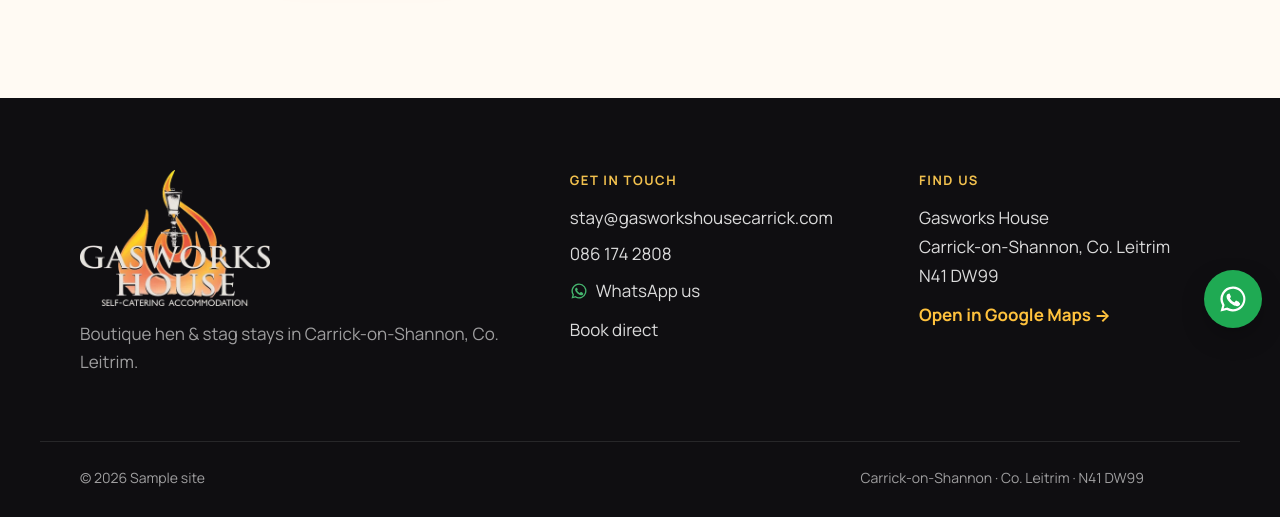
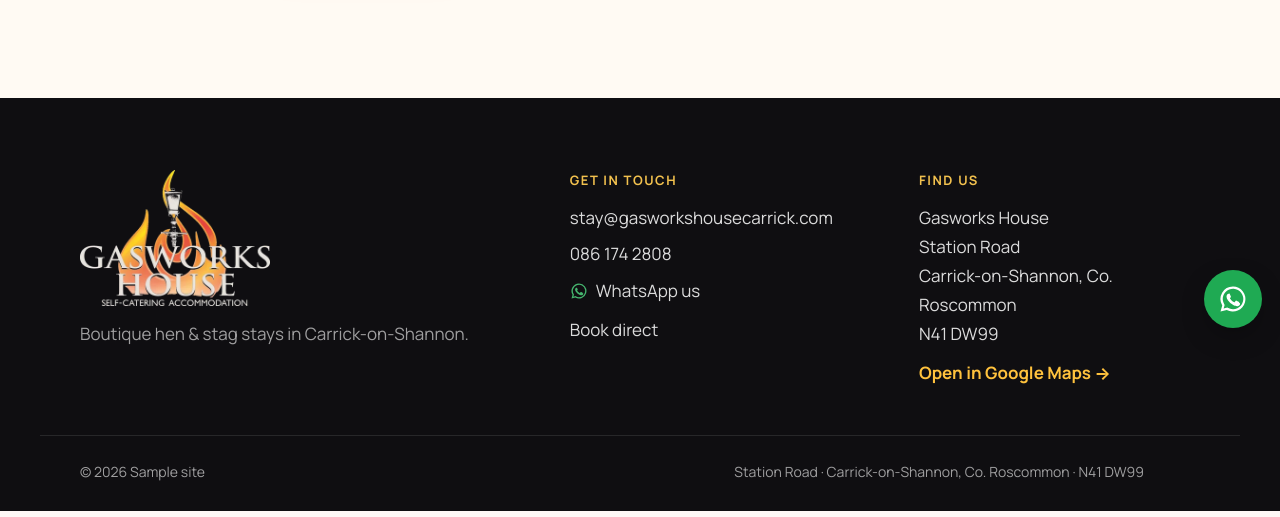
Before and after one commit to brianodowd16-tech/northwestcomplete, a WordPress theme: template gasworkshousecarrick/gasworks-house/404.php in a window 1280 px wide. Shown: the part 454-971 px from the top of the page. Run offline with PHP 8.4 and a stand-in for WordPress, Linux system fonts and the light colour scheme; the site name, menu and one post (Sample post) are stand-ins, and other content is empty; some libraries are stand-ins or nearby versions.

Commit message:
Station Road address, Co. Roscommon, Google Business Profile link
- Address: Station Road, Carrick-on-Shannon, Co. Roscommon, N41 DW99
  in the footer, map bar and structured data; county corrected from
  Leitrim everywhere it describes the house
- 'Open/View on Google Maps' links go to the Business Profile listing
  (new setting); directions route to the house

Co-Authored-By: Claude Opus 5.5 <noreply@anthropic.com>
Claude-Session: https://claude.ai/code/session_01TfcG1Sk9vAKVEoyehBsksM

```diff
--- a/gasworkshousecarrick/gasworks-house/assets/css/main.css
+++ b/gasworkshousecarrick/gasworks-house/assets/css/main.css
@@ -354,6 +354,9 @@ p { margin: 0 0 1em; }
 .map { min-height: 340px; overflow: hidden; background: var(--cream); }
 .map-bar { display: flex; flex-wrap: wrap; align-items: center; justify-content: space-between; gap: 12px 16px; padding: 14px 18px; }
 .map-bar address { font-style: normal; font-weight: 600; font-size: 15px; }
+.map-actions { display: flex; align-items: center; gap: 16px; }
+.text-link-dark { font-weight: 700; font-size: 15px; color: var(--copper-dark); text-decoration: none; }
+.text-link-dark:hover { text-decoration: underline; }
 .map iframe { width: 100%; height: 100%; min-height: 340px; border: 0; display: block; }
 
 /* ---------- Reviews ---------- */
--- a/gasworkshousecarrick/gasworks-house/footer.php
+++ b/gasworkshousecarrick/gasworks-house/footer.php
@@ -18,7 +18,7 @@ $gwh_wa     = gwh_whatsapp_url();
 	<div class="wrap footer-grid">
 		<div>
 			<img class="footer-logo" src="<?php echo esc_url( gwh_brand_url( 'logo-light.webp' ) ); ?>" width="400" height="286" alt="<?php esc_attr_e( 'Gasworks House', 'gasworks-house' ); ?>" loading="lazy">
-			<p class="muted"><?php esc_html_e( 'Boutique hen & stag stays in Carrick-on-Shannon, Co. Leitrim.', 'gasworks-house' ); ?></p>
+			<p class="muted"><?php esc_html_e( 'Boutique hen & stag stays in Carrick-on-Shannon.', 'gasworks-house' ); ?></p>
 		</div>
 		<div>
 			<p class="footer-title"><?php esc_html_e( 'Get in touch', 'gasworks-house' ); ?></p>
@@ -55,7 +55,7 @@ $gwh_wa     = gwh_whatsapp_url();
 	</div>
 	<div class="wrap footer-base muted">
 		<span>&copy; <?php echo esc_html( gmdate( 'Y' ) ); ?> <?php echo esc_html( get_bloginfo( 'name' ) ); ?></span>
-		<span><?php echo esc_html( sprintf( 'Carrick-on-Shannon · Co. Leitrim · %s', gwh_mod( 'eircode' ) ) ); ?></span>
+		<span><?php echo esc_html( implode( ' · ', array_slice( gwh_address_lines(), 1 ) ) ); ?></span>
 	</div>
 </footer>
 
--- a/gasworkshousecarrick/gasworks-house/front-page.php
+++ b/gasworkshousecarrick/gasworks-house/front-page.php
@@ -213,7 +213,10 @@ $gwh_facts = array_filter( array(
 						</div>
 						<div class="map-bar">
 							<address><?php echo esc_html( implode( ', ', gwh_address_lines() ) ); ?></address>
-							<a class="btn btn-small" href="<?php echo esc_url( gwh_maps_url( true ) ); ?>" target="_blank" rel="noopener"><?php esc_html_e( 'Get directions', 'gasworks-house' ); ?></a>
+							<span class="map-actions">
+								<a class="text-link-dark" href="<?php echo esc_url( gwh_maps_url() ); ?>" target="_blank" rel="noopener"><?php esc_html_e( 'View on Google Maps', 'gasworks-house' ); ?></a>
+								<a class="btn btn-small" href="<?php echo esc_url( gwh_maps_url( true ) ); ?>" target="_blank" rel="noopener"><?php esc_html_e( 'Get directions', 'gasworks-house' ); ?></a>
+							</span>
 						</div>
 					</div>
 				<?php endif; ?>
--- a/gasworkshousecarrick/gasworks-house/functions.php
+++ b/gasworkshousecarrick/gasworks-house/functions.php
@@ -108,7 +108,7 @@ function gwh_head_meta() {
 			'streetAddress'   => gwh_mod( 'address_street' ),
 			'postalCode'      => gwh_mod( 'eircode' ),
 			'addressLocality' => 'Carrick-on-Shannon',
-			'addressRegion'   => 'Co. Leitrim',
+			'addressRegion'   => 'Co. Roscommon',
 			'addressCountry'  => 'IE',
 		),
 	);
@@ -130,9 +130,12 @@ add_action( 'wp_head', 'gwh_head_meta', 1 );
  */
 function gwh_maps_url( $directions = false ) {
 	$place = rawurlencode( gwh_mod( 'map_query' ) );
-	return $directions
-		? 'https://www.google.com/maps/dir/?api=1&destination=' . $place
-		: 'https://www.google.com/maps/search/?api=1&query=' . $place;
+	if ( $directions ) {
+		return 'https://www.google.com/maps/dir/?api=1&destination=' . $place;
+	}
+	// The Business Profile link opens the listing itself, with photos and reviews.
+	$listing = gwh_mod( 'maps_listing_url' );
+	return $listing ? $listing : 'https://www.google.com/maps/search/?api=1&query=' . $place;
 }
 
 /**
@@ -142,7 +145,7 @@ function gwh_address_lines() {
 	return array_values( array_filter( array(
 		__( 'Gasworks House', 'gasworks-house' ),
 		gwh_mod( 'address_street' ),
-		__( 'Carrick-on-Shannon, Co. Leitrim', 'gasworks-house' ),
+		__( 'Carrick-on-Shannon, Co. Roscommon', 'gasworks-house' ),
 		gwh_mod( 'eircode' ),
 	) ) );
 }
--- a/gasworkshousecarrick/gasworks-house/inc/customizer.php
+++ b/gasworkshousecarrick/gasworks-house/inc/customizer.php
@@ -73,7 +73,8 @@ function gwh_customize_register( $wp_customize ) {
 				'things'         => array( 'textarea', __( 'Things to do. ', 'gasworks-house' ) . $pipe_help ),
 				'address_street' => array( 'text', __( 'Street address (shown in the footer)', 'gasworks-house' ) ),
 				'eircode'        => array( 'text', __( 'Eircode', 'gasworks-house' ) ),
-				'map_query'      => array( 'text', __( 'What Google Maps searches for (name + Eircode works best)', 'gasworks-house' ) ),
+				'map_query'      => array( 'text', __( 'What the map on the page searches for (name + Eircode works best)', 'gasworks-house' ) ),
+				'maps_listing_url' => array( 'url', __( 'Google Maps listing link (your Business Profile)', 'gasworks-house' ) ),
 				'getting_here'   => array( 'textarea', __( 'Getting here. ', 'gasworks-house' ) . $pipe_help ),
 			),
 		),
--- a/gasworkshousecarrick/gasworks-house/inc/defaults.php
+++ b/gasworkshousecarrick/gasworks-house/inc/defaults.php
@@ -14,10 +14,10 @@ function gwh_defaults() {
 	return array(
 		// Hero.
 		'hero_image'       => '',
-		'hero_eyebrow'     => 'Carrick-on-Shannon · Co. Leitrim',
+		'hero_eyebrow'     => 'Carrick-on-Shannon · Co. Roscommon',
 		'hero_heading'     => 'The party house for hens & stags on the Shannon.',
 		'hero_text'        => 'A whole-house stay for groups of up to 30, minutes from Carrick\'s pubs, boats and late bars. Bring the whole crew. We\'ve got the space and the local know-how.',
-		'meta_description' => 'Gasworks House is a hen and stag party house in Carrick-on-Shannon, Co. Leitrim, sleeping up to 30. Whole-house stays for big groups, a short stroll from the town\'s pubs and river.',
+		'meta_description' => 'Gasworks House is a hen and stag party house on Station Road, Carrick-on-Shannon, sleeping up to 30. Whole-house stays for big groups, a short stroll from the town\'s pubs and river.',
 
 		// Booking & contact.
 		'airbnb_url'       => 'https://www.airbnb.ie/rooms/50016674',
@@ -49,9 +49,10 @@ function gwh_defaults() {
 		'things'           => "Shannon boat trips | Cruise the river on a party boat or hire your own cruiser, right from the town quay.\nPubs & live music | Carrick's famous strip of pubs and late bars is all within walking distance.\nLough Key Forest Park | Treetop walks, the Zipit adventure course and boating, a short drive away.\nKayaking & watersports | Paddle the Shannon with local outdoor adventure providers.\nGolf | Plenty of courses in the area for a more civilised morning.\nFood & brunch | From bottomless brunch to late-night chips — the town has you covered.",
 
 		// Getting here.
-		'address_street'   => '',
+		'address_street'   => 'Station Road',
 		'eircode'          => 'N41 DW99',
-		'map_query'        => 'Gasworks House, N41 DW99, Carrick-on-Shannon, Co. Leitrim',
+		'map_query'        => 'Gasworks House, Station Road, Carrick-on-Shannon, N41 DW99',
+		'maps_listing_url' => 'https://maps.app.goo.gl/3nEyjx7tibjEiE2k9',
 		'getting_here'     => "By car | About 2 hours from Dublin on the N4.\nBy train | Direct trains from Dublin Connolly on the Sligo line stop in Carrick-on-Shannon.\nBy air | Under an hour from Ireland West Airport Knock.",
 
 		// Reviews (left empty: add real guest reviews only).
```
Also changed, not shown: gasworkshousecarrick/README.md, 1 other file.
